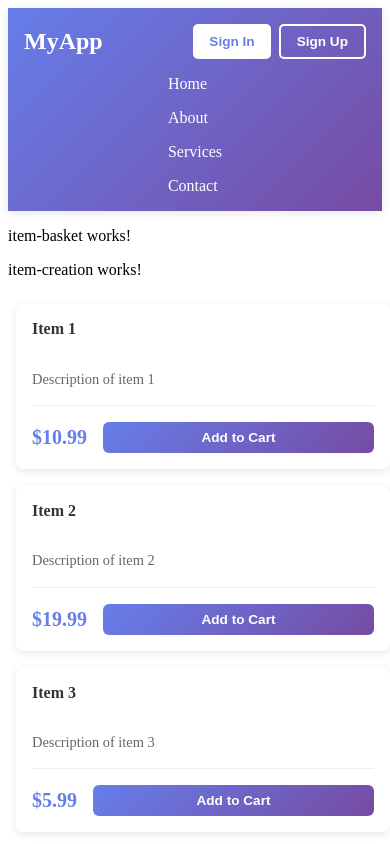
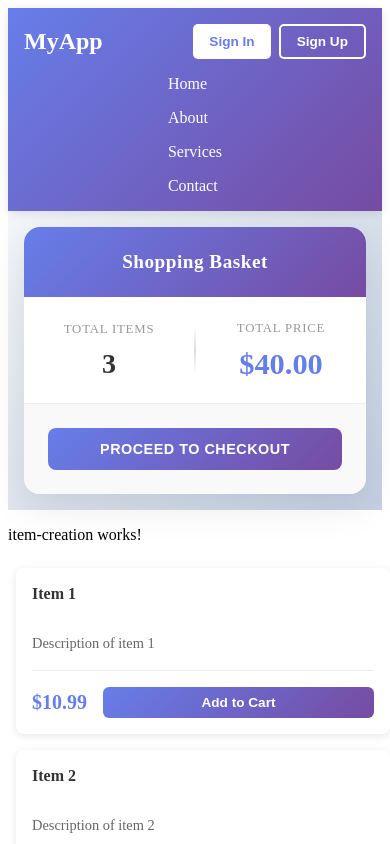
Before and after one commit to Mohamed00Farhi/myAngularApp, an Angular app: page / in a window 390 px wide. Shown: the top 844 px of the page. Built offline with nearby package versions, Linux system fonts and the light colour scheme.

Commit message:
Add basket component

```diff
--- a/src/app/items/item-basket/item-basket.css
+++ b/src/app/items/item-basket/item-basket.css
@@ -0,0 +1,214 @@
+.basket-container {
+  display: flex;
+  justify-content: center;
+  align-items: center;
+  min-height: 400px;
+  padding: 2rem 1rem;
+  background: linear-gradient(135deg, #f5f7fa 0%, #c3cfe2 100%);
+}
+
+.basket-card {
+  background: white;
+  border-radius: 16px;
+  box-shadow: 0 10px 40px rgba(0, 0, 0, 0.1);
+  width: 100%;
+  max-width: 600px;
+  overflow: hidden;
+  transition: all 0.3s ease;
+}
+
+.basket-card:hover {
+  box-shadow: 0 15px 50px rgba(0, 0, 0, 0.15);
+  transform: translateY(-2px);
+}
+
+.basket-header {
+  background: linear-gradient(135deg, #667eea 0%, #764ba2 100%);
+  color: white;
+  padding: 2rem;
+  text-align: center;
+}
+
+.basket-header h2 {
+  margin: 0;
+  font-size: 1.8rem;
+  font-weight: 700;
+  letter-spacing: 0.5px;
+}
+
+.basket-content {
+  padding: 3rem 2rem;
+}
+
+.basket-stats {
+  display: flex;
+  justify-content: space-around;
+  align-items: center;
+  gap: 2rem;
+}
+
+.stat-item {
+  text-align: center;
+  flex: 1;
+}
+
+.stat-label {
+  font-size: 0.9rem;
+  color: #999;
+  font-weight: 500;
+  text-transform: uppercase;
+  letter-spacing: 0.8px;
+  margin-bottom: 0.8rem;
+}
+
+.stat-value {
+  font-size: 2.5rem;
+  font-weight: 700;
+  color: #333;
+  line-height: 1;
+}
+
+.stat-value.price {
+  color: #667eea;
+  font-size: 2.8rem;
+}
+
+.stat-divider {
+  width: 2px;
+  height: 80px;
+  background: linear-gradient(180deg, transparent, #ddd, transparent);
+  flex-shrink: 0;
+}
+
+.basket-actions {
+  display: flex;
+  gap: 1rem;
+  padding: 2rem;
+  background: #f9f9f9;
+  border-top: 1px solid #eee;
+}
+
+.btn {
+  flex: 1;
+  padding: 1rem 1.5rem;
+  border: none;
+  border-radius: 8px;
+  font-weight: 600;
+  font-size: 1rem;
+  cursor: pointer;
+  transition: all 0.3s ease;
+  text-transform: uppercase;
+  letter-spacing: 0.5px;
+}
+
+.btn-primary {
+  background: linear-gradient(135deg, #667eea 0%, #764ba2 100%);
+  color: white;
+}
+
+.btn-primary:hover {
+  transform: translateY(-2px);
+  box-shadow: 0 8px 20px rgba(102, 126, 234, 0.4);
+}
+
+.btn-primary:active {
+  transform: translateY(0);
+}
+
+.btn-secondary {
+  background: white;
+  color: #333;
+  border: 2px solid #ddd;
+}
+
+.btn-secondary:hover {
+  border-color: #667eea;
+  color: #667eea;
+  transform: translateY(-2px);
+  box-shadow: 0 8px 20px rgba(102, 126, 234, 0.2);
+}
+
+.btn-secondary:active {
+  transform: translateY(0);
+}
+
+/* Responsive Design */
+@media (max-width: 768px) {
+  .basket-container {
+    min-height: 300px;
+    padding: 1rem;
+  }
+
+  .basket-card {
+    max-width: 100%;
+  }
+
+  .basket-header {
+    padding: 1.5rem;
+  }
+
+  .basket-header h2 {
+    font-size: 1.5rem;
+  }
+
+  .basket-content {
+    padding: 2rem 1.5rem;
+  }
+
+  .stat-value {
+    font-size: 2rem;
+  }
+
+  .stat-value.price {
+    font-size: 2.2rem;
+  }
+
+  .stat-divider {
+    height: 60px;
+  }
+
+  .basket-actions {
+    flex-direction: column;
+    gap: 0.8rem;
+    padding: 1.5rem;
+  }
+
+  .btn {
+    padding: 0.8rem 1rem;
+    font-size: 0.9rem;
+  }
+}
+
+@media (max-width: 480px) {
+  .basket-container {
+    min-height: auto;
+  }
+
+  .basket-header h2 {
+    font-size: 1.2rem;
+  }
+
+  .basket-content {
+    padding: 1.5rem 1rem;
+  }
+
+  .basket-stats {
+    gap: 1rem;
+  }
+
+  .stat-value {
+    font-size: 1.75rem;
+  }
+
+  .stat-value.price {
+    font-size: 1.9rem;
+  }
+
+  .stat-divider {
+    height: 50px;
+  }
+
+  .stat-label {
+    font-size: 0.8rem;
+  }
+}
--- a/src/app/items/item-basket/item-basket.html
+++ b/src/app/items/item-basket/item-basket.html
@@ -1 +1,27 @@
-<p>item-basket works!</p>
+<div class="basket-container">
+  <div class="basket-card">
+    <div class="basket-header">
+      <h2>Shopping Basket</h2>
+    </div>
+
+    <div class="basket-content">
+      <div class="basket-stats">
+        <div class="stat-item">
+          <div class="stat-label">Total Items</div>
+          <div class="stat-value">{{ totalItems }}</div>
+        </div>
+
+        <div class="stat-divider"></div>
+
+        <div class="stat-item">
+          <div class="stat-label">Total Price</div>
+          <div class="stat-value price">${{ totalPrice.toFixed(2) }}</div>
+        </div>
+      </div>
+    </div>
+
+    <div class="basket-actions">
+      <button class="btn btn-primary">Proceed to Checkout</button>
+    </div>
+  </div>
+</div>
--- a/src/app/items/item-basket/item-basket.ts
+++ b/src/app/items/item-basket/item-basket.ts
@@ -1,4 +1,5 @@
-import { Component } from '@angular/core';
+import { Component, inject } from '@angular/core';
+import { ItemsService } from '../items.service';
 
 @Component({
   selector: 'app-item-basket',
@@ -6,4 +7,29 @@ import { Component } from '@angular/core';
   templateUrl: './item-basket.html',
   styleUrl: './item-basket.css',
 })
-export class ItemBasket {}
+export class ItemBasket {
+  itemsService = inject(ItemsService);
+
+  itemBasket = {
+    lines: [
+      {
+        itemId: 1,
+        quantity: 2,
+      },
+      {
+        itemId: 2,
+        quantity: 1,
+      },
+    ],
+  };
+
+  get totalItems() {
+    return this.itemBasket.lines.reduce((total, line) => total + line.quantity, 0);
+  }
+
+  get totalPrice() {
+    return this.itemBasket.lines.reduce(
+      (total, line) => total + line.quantity * (this.itemsService.getItemById(line.itemId)?.price || 0),
+      0);
+  }
+}
--- /dev/null
+++ b/src/app/items/items.service.ts
@@ -0,0 +1,22 @@
+import { Inject, Injectable } from "@angular/core";
+import { ItemType } from "./item.models";
+
+@Injectable({
+    providedIn: 'root',
+})
+export class ItemsService {
+  private items: ItemType[] = [
+    { id: 1, name: 'Item 1', description: 'Description of Item 1', price: 10 },
+    { id: 2, name: 'Item 2', description: 'Description of Item 2', price: 20 },
+    { id: 3, name: 'Item 3', description: 'Description of Item 3', price: 30 },
+  ];
+
+  getItems(): ItemType[] {
+    return this.items;
+  }
+
+    getItemById(id: number): ItemType | undefined {
+      return this.items.find(item => item.id === id);
+    }
+
+}
```
Also changed, not shown: src/app/items/item-basket/item-basket.models.ts (added, +8 -0 lines), 1 other file (tests, documents, lock files or other folders).
